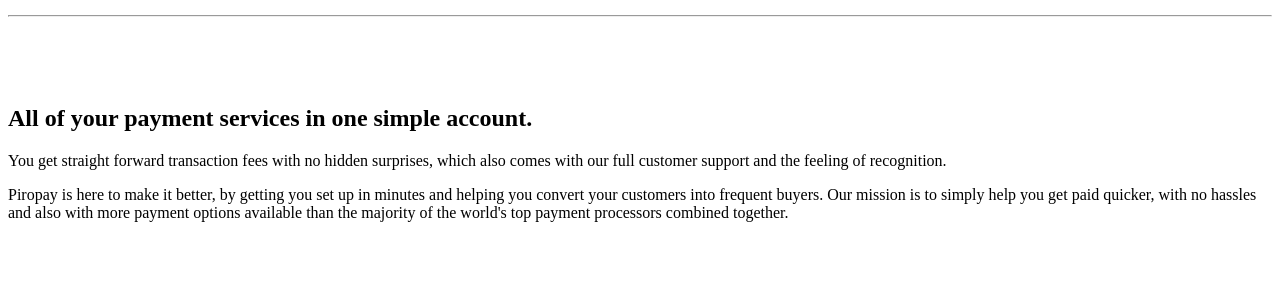
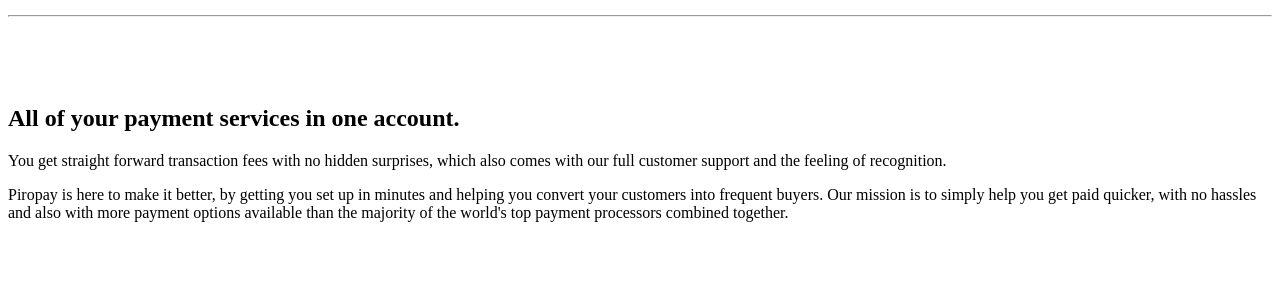
Before and after one commit to Banqee/piropay.github.io, a Jekyll site: the page built from _posts/2016-02-06-cabin.markdown, in a window 1280 px wide and 900 px high, scrolled down 1355 px. Shown: the part 155-455 px from the top of the window. Built offline with Jekyll 4.4.1, drawn with Linux system fonts in a browser that asks for light colours; nearby versions of some CDN libraries.

Commit message:
Update why.html

```diff
--- a/_includes/why.html
+++ b/_includes/why.html
@@ -14,7 +14,7 @@
 
 		<div class="col-xs-12 desktop-hidden full">
 		<div class="text">
-		<h2>All of your payment services in one simple account.</h2>
+		<h2>All of your payment services in one account.</h2>
 
 <p>You get straight forward transaction fees with no hidden surprises, which also comes with our full customer support and the feeling of recognition.</p>
 			<p>Piropay is here to make it better, by getting you set up in minutes and helping you convert your customers into frequent buyers. Our mission is to simply help you get paid quicker, with no hassles and also with more payment options available than the majority of the world's top payment&nbsp;processors combined together.</p>
```
